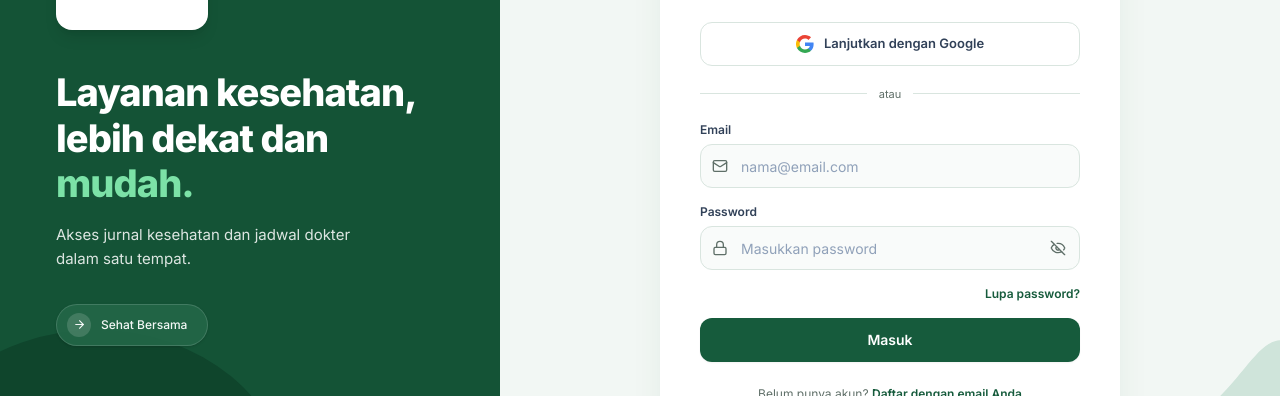
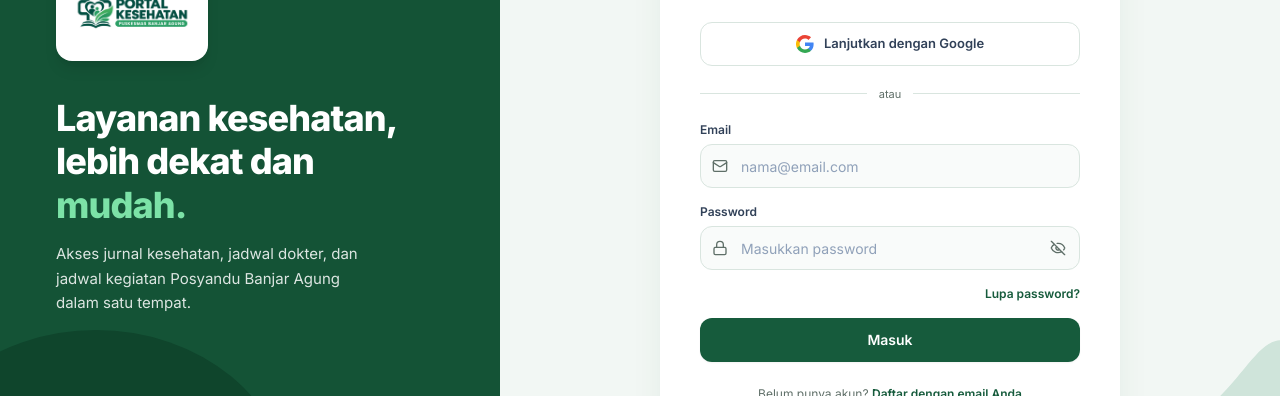
Before and after one commit to faza017/web-edukasi-kesehatan, a Next.js app: page /login in a window 1280 px wide. Shown: the part 262-658 px from the top of the page. Built offline with nearby package versions, Linux system fonts and the light colour scheme; no server answers; the database is empty.

Commit message:
style(auth): remove Sehat Bersama badge and refine login hero typography

```diff
--- a/src/app/(auth)/layout.jsx
+++ b/src/app/(auth)/layout.jsx
@@ -1,16 +1,15 @@
 import Image from "next/image";
-import { ArrowRight } from "lucide-react";
 
 /**
- * Layout halaman autentikasi sesuai desain baru:
- * - Panel kiri hijau tua berlekuk organik dengan logo, "mudah." berwarna hijau muda,
- *   pill "→ Sehat Bersama", dan ornamen tanda plus medis.
+ * Layout halaman autentikasi (Frame 01):
+ * - Panel kiri hijau tua berlekuk organik dengan logo dan tipografi yang bersih & rapi
+ *   tanpa tombol/pill "Sehat Bersama".
  * - Area kanan berlatar terang dengan ornamen gelombang hijau lembut & tanda plus.
  */
 export default function AuthLayout({ children }) {
   return (
     <div className="relative flex min-h-screen flex-col overflow-hidden bg-[#f2f7f4] lg:flex-row">
-      {/* Ornamen latar area kanan (gelombang atas kiri, gelombang kanan bawah, & tanda plus) */}
+      {/* Ornamen latar area kanan (gelombang kanan bawah & tanda plus kanan atas) */}
       <svg
         aria-hidden="true"
         viewBox="0 0 500 500"
@@ -20,7 +19,6 @@ export default function AuthLayout({ children }) {
         <path d="M412,92 C480,150 510,270 480,380 C450,490 320,520 190,500 C60,480 10,410 50,320 C90,230 180,240 260,170 C340,100 344,34 412,92 Z" />
       </svg>
 
-      {/* Ornamen tanda plus di kanan atas */}
       <svg
         aria-hidden="true"
         viewBox="0 0 64 64"
@@ -32,7 +30,7 @@ export default function AuthLayout({ children }) {
       </svg>
 
       {/* Panel Kiri Hijau Tua */}
-      <section className="relative flex flex-col justify-center overflow-hidden bg-[#145336] px-6 py-10 text-white sm:px-12 lg:min-h-screen lg:w-[41%] lg:max-w-[500px] lg:px-14 lg:py-14">
+      <section className="relative flex flex-col justify-center overflow-hidden bg-[#145336] px-6 py-10 text-white sm:px-12 lg:min-h-screen lg:w-[41%] lg:max-w-[500px] lg:px-14 lg:py-16">
         {/* Aksen lengkung hijau muda di sisi luar kanan atas panel */}
         <div
           aria-hidden="true"
@@ -74,26 +72,18 @@ export default function AuthLayout({ children }) {
             />
           </div>
 
-          {/* Heading Utama */}
-          <h2 className="mt-10 text-3xl font-extrabold leading-[1.2] tracking-tight sm:text-[38px]">
-            Layanan kesehatan,
-            <br />
-            lebih dekat dan <span className="text-[#7ce2a7]">mudah.</span>
-          </h2>
+          {/* Heading & Subjudul yang dirapikan jarak dan proporsinya */}
+          <div className="mt-9 space-y-3.5">
+            <h2 className="text-3xl font-extrabold leading-[1.22] tracking-tight sm:text-[36px]">
+              Layanan kesehatan,
+              <br />
+              lebih dekat dan <span className="text-[#7ce2a7]">mudah.</span>
+            </h2>
 
-          {/* Subjudul */}
-          <p className="mt-4 max-w-xs text-sm leading-relaxed text-white/85 sm:text-[15px]">
-            Akses jurnal kesehatan dan jadwal dokter dalam satu tempat.
-          </p>
-
-          {/* Pill Sehat Bersama dengan ikon panah lingkaran */}
-          <div className="mt-8">
-            <span className="inline-flex items-center gap-2.5 rounded-full border border-white/15 bg-[#236647]/90 py-2 pr-5 pl-2.5 text-xs font-medium text-white/95 shadow-sm">
-              <span className="flex h-6 w-6 items-center justify-center rounded-full bg-white/15">
-                <ArrowRight size={13} />
-              </span>
-              Sehat Bersama
-            </span>
+            <p className="max-w-[320px] text-sm leading-relaxed text-white/85 sm:text-[15px]">
+              Akses jurnal kesehatan, jadwal dokter, dan jadwal kegiatan Posyandu Banjar Agung
+              dalam satu tempat.
+            </p>
           </div>
         </div>
       </section>
```
